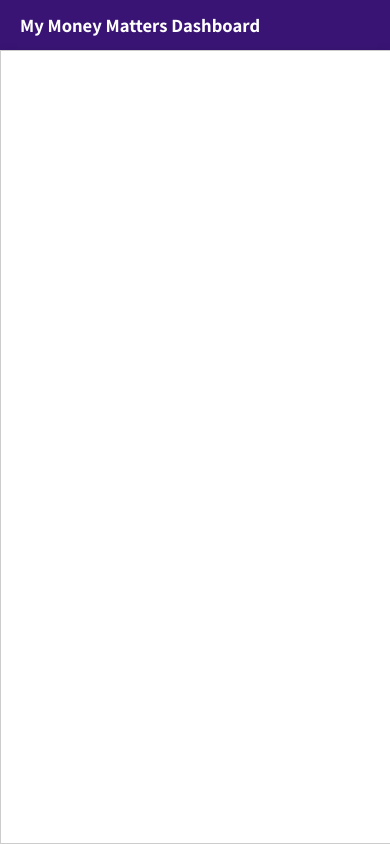
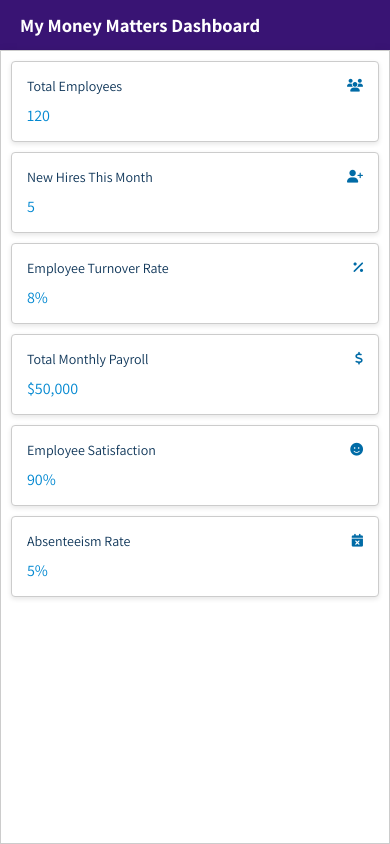
Before and after one commit to joseph-johnson27001/my-money-matters-dashboard, a Vue app: page / in a window 390 px wide. Built offline with nearby package versions, Linux system fonts and the light colour scheme.

Commit message:
Basic breakpoints

```diff
--- a/public/index.html
+++ b/public/index.html
@@ -1,23 +1,34 @@
 <!DOCTYPE html>
 <html lang="">
   <head>
-    <meta charset="utf-8">
-    <meta http-equiv="X-UA-Compatible" content="IE=edge">
-    <meta name="viewport" content="width=device-width,initial-scale=1.0">
+    <meta charset="utf-8" />
+    <meta http-equiv="X-UA-Compatible" content="IE=edge" />
+    <meta name="viewport" content="width=device-width,initial-scale=1.0" />
 
-<!-- GOOGLE FONTS -->
+    <!-- Google Fonts -->
 
-<link rel="preconnect" href="https://fonts.googleapis.com">
-<link rel="preconnect" href="https://fonts.gstatic.com" crossorigin>
-<link
-  href="https://fonts.googleapis.com/css2?family=Assistant:wght@200..800&family=Roboto:ital,wght@0,100..900;1,100..900&display=swap"
-  rel="stylesheet">
+    <link rel="preconnect" href="https://fonts.googleapis.com" />
+    <link rel="preconnect" href="https://fonts.gstatic.com" crossorigin />
+    <link
+      href="https://fonts.googleapis.com/css2?family=Assistant:wght@200..800&family=Roboto:ital,wght@0,100..900;1,100..900&display=swap"
+      rel="stylesheet"
+    />
+
+    <!-- Font Awesome -->
+    <link
+      rel="stylesheet"
+      href="https://cdnjs.cloudflare.com/ajax/libs/font-awesome/6.5.0/css/all.min.css"
+      crossorigin="anonymous"
+    />
 
     <title>My Money Matters HR Dashboard</title>
   </head>
   <body>
     <noscript>
-      <strong>We're sorry but My Money Matters HR Dashboard doesn't work properly without JavaScript enabled. Please enable it to continue.</strong>
+      <strong
+        >We're sorry but My Money Matters HR Dashboard doesn't work properly
+        without JavaScript enabled. Please enable it to continue.</strong
+      >
     </noscript>
     <div id="app"></div>
     <!-- built files will be auto injected -->
--- a/src/App.vue
+++ b/src/App.vue
@@ -2,13 +2,14 @@
   <div class="app">
     <NavBar />
     <main class="content">
-      <slot />
+      <Dashboard />
     </main>
   </div>
 </template>
 
 <script setup>
 import NavBar from "@/components/NavBar.vue";
+import Dashboard from "@/views/DashboardPage.vue";
 </script>
 
 <style>
@@ -18,8 +19,8 @@ import NavBar from "@/components/NavBar.vue";
 }
 
 body {
-  padding: 0px;
-  margin: 0px;
+  padding: 0;
+  margin: 0;
 }
 
 .app {
@@ -37,5 +38,7 @@ body {
   flex-grow: 1;
   box-shadow: 0 2px 10px rgba(0, 0, 0, 0.1);
   border: 1px solid #ccc;
+  padding: 10px;
+  box-sizing: border-box;
 }
 </style>
--- /dev/null
+++ b/src/components/StatCard.vue
@@ -0,0 +1,59 @@
+<template>
+  <div class="stat-card">
+    <div class="stat-header">
+      <span class="stat-name">{{ name }}</span>
+      <i :class="['fa', icon, 'stat-icon']"></i>
+      <!-- Use the <i> tag with dynamic icon class -->
+    </div>
+    <div class="stat-value">
+      {{ value }}
+    </div>
+  </div>
+</template>
+
+<script setup>
+import { defineProps } from "vue";
+
+// Props to accept name, value, and icon class
+defineProps({
+  name: String,
+  value: [String, Number],
+  icon: String,
+});
+</script>
+
+<style scoped>
+.stat-card {
+  background-color: white;
+  border-radius: 4px;
+  border: 1px solid #ccc;
+  padding: 15px;
+  display: flex;
+  flex-direction: column;
+  gap: 10px;
+  box-shadow: 0 2px 5px rgba(0, 0, 0, 0.1);
+}
+
+.stat-header {
+  display: flex;
+  justify-content: space-between;
+  align-items: center;
+}
+
+.stat-name {
+  font-size: 14px;
+  font-weight: 400;
+  color: #0f3659;
+}
+
+.stat-icon {
+  font-size: 0.8rem;
+  color: #006ba6;
+  margin-left: 20px;
+}
+
+.stat-value {
+  font-size: 16px;
+  color: #0288d1;
+}
+</style>
--- a/src/views/DashboardPage.vue
+++ b/src/views/DashboardPage.vue
@@ -1,11 +1,52 @@
 <template>
   <div class="dashboard">
-    <h2>Dashboard Overview</h2>
+    <div class="stats-container">
+      <StatCard
+        v-for="(stat, index) in stats"
+        :key="index"
+        :name="stat.name"
+        :value="stat.value"
+        :icon="stat.icon"
+      />
+    </div>
   </div>
 </template>
 
+<script setup>
+import StatCard from "@/components/StatCard.vue";
+
+const stats = [
+  { name: "Total Employees", value: 120, icon: "fas fa-users" },
+  { name: "New Hires This Month", value: 5, icon: "fa-user-plus" },
+  { name: "Employee Turnover Rate", value: "8%", icon: "fa-percent" },
+  { name: "Total Monthly Payroll", value: "$50,000", icon: "fa-dollar-sign" },
+  { name: "Employee Satisfaction", value: "90%", icon: "fa-smile" },
+  { name: "Absenteeism Rate", value: "5%", icon: "fa-calendar-times" },
+];
+</script>
+
 <style scoped>
-.dashboard {
-  padding: 20px;
+.stats-container {
+  display: grid;
+  grid-template-columns: repeat(6, 1fr);
+  gap: 10px;
+}
+
+@media (max-width: 1000px) {
+  .stats-container {
+    grid-template-columns: repeat(3, 1fr);
+  }
+}
+
+@media (max-width: 768px) {
+  .stats-container {
+    grid-template-columns: repeat(2, 1fr);
+  }
+}
+
+@media (max-width: 480px) {
+  .stats-container {
+    grid-template-columns: 1fr;
+  }
 }
 </style>
```
Also changed, not shown: src/components/StatsCard.vue (deleted).
